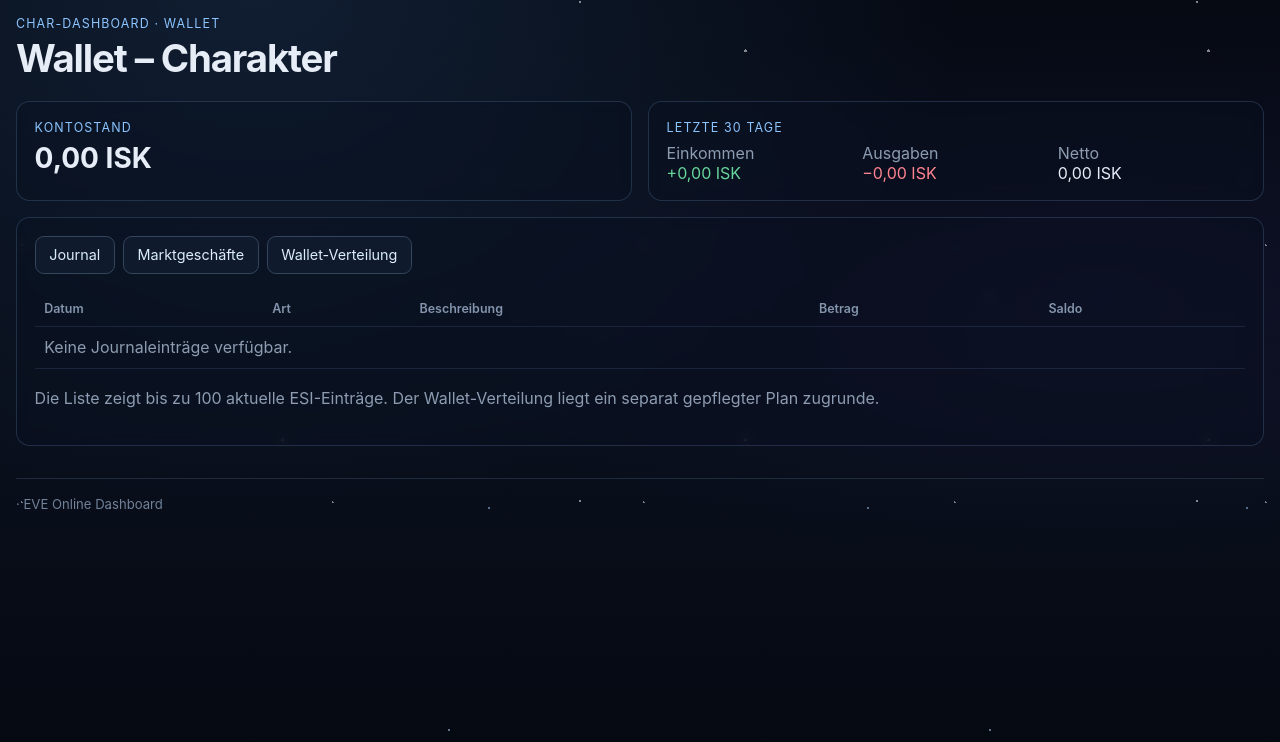
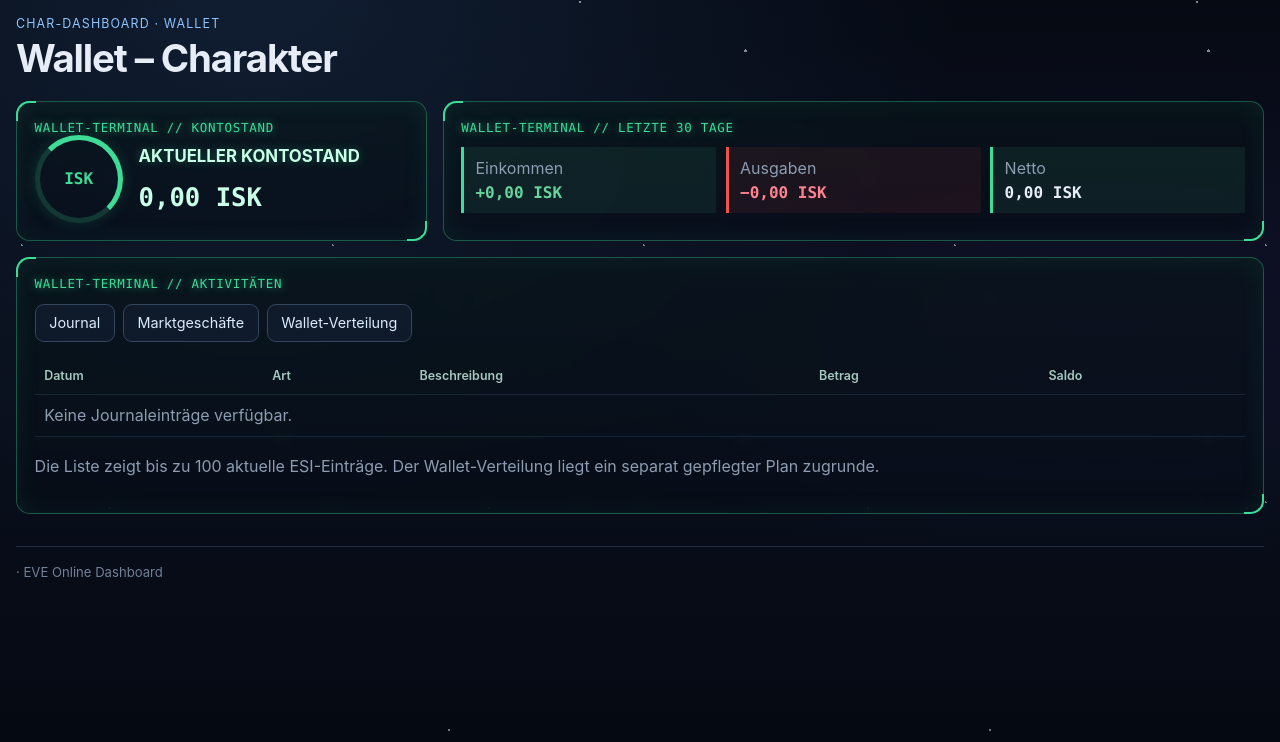
Before and after one commit to Dasags/Eve-Dashboard, a FastAPI app: template app/templates/wallet.html in a window 1280 px wide. Shown: the part 58-800 px from the top of the page. Run offline with FastAPI, Linux system fonts and the light colour scheme; the template is opened without the code that fills it, so the values that code supplies are empty; parts of the project's set-up code (start-up, migrations or seed data) failed here and were passed over.

Commit message:
Style wallet pages like PI terminal
Co-authored-by: Copilot <223556219+Copilot@users.noreply.github.com>

```diff
--- /dev/null
+++ b/app/templates/_terminal_style.html
@@ -0,0 +1,9 @@
+<style>
+  .pi-mono { font-family:ui-monospace,Consolas,monospace; letter-spacing:.06em; }
+  .pi-terminal { position:relative; border-color:rgb(61 220 151 / 35%); box-shadow:0 0 26px rgb(61 220 151 / 8%) inset; background:linear-gradient(180deg,rgb(8 22 24 / 55%),rgb(6 12 22 / 55%)); }
+  .pi-terminal::before,.pi-terminal::after { content:""; position:absolute; width:18px; height:18px; border:2px solid #3ddc97; pointer-events:none; }
+  .pi-terminal::before { top:-1px; left:-1px; border-right:0; border-bottom:0; border-top-left-radius:.85rem; }
+  .pi-terminal::after { bottom:-1px; right:-1px; border-left:0; border-top:0; border-bottom-right-radius:.85rem; }
+  .pi-terminal > .eyebrow { color:#3ddc97; text-shadow:0 0 8px rgb(61 220 151 / 60%); }
+  .pi-terminal h2 { color:#c8ffe6; text-shadow:0 0 10px rgb(61 220 151 / 35%); text-transform:uppercase; font-size:1.05rem; }
+</style>
--- /dev/null
+++ b/app/templates/_wallet_style.html
@@ -0,0 +1,19 @@
+{% include "_terminal_style.html" %}
+<style>
+  .wallet-summary { display:grid; grid-template-columns:minmax(230px,1fr) minmax(0,2fr); gap:1rem; margin-top:1rem; }
+  .wallet-balance { display:flex; align-items:center; gap:1rem; min-width:0; }
+  .wallet-emblem { display:grid; place-items:center; flex:none; width:88px; height:88px; border:5px solid rgb(61 220 151 / 20%); border-top-color:#3ddc97; border-right-color:#3ddc97; border-radius:50%; color:#3ddc97; font:700 1rem ui-monospace,Consolas,monospace; box-shadow:0 0 16px rgb(61 220 151 / 15%); }
+  .wallet-value { color:#c8ffe6; font:700 clamp(1.15rem,2vw,1.8rem) ui-monospace,Consolas,monospace; overflow-wrap:anywhere; }
+  .wallet-metrics { display:grid; grid-template-columns:repeat(3,minmax(0,1fr)); gap:.6rem; margin-top:.75rem; }
+  .wallet-metric { min-width:0; padding:.7rem; border-left:3px solid #3ddc97; background:rgb(61 220 151 / 8%); }
+  .wallet-metric.expense { border-color:#ef5350; background:rgb(239 83 80 / 8%); }
+  .wallet-metric strong { display:block; margin-top:.3rem; overflow-wrap:anywhere; font-family:ui-monospace,Consolas,monospace; }
+  .wallet-positive { color:#67d69c; } .wallet-negative { color:#ff8490; }
+  .wallet-terminal { margin-top:1rem; }
+  .wallet-terminal .toolbar { margin-top:.8rem; }
+  .wallet-terminal .toolbar .primary { border-color:#3ddc97; background:rgb(61 220 151 / 15%); color:#c8ffe6; }
+  .wallet-terminal th { color:#a5c7bd; }
+  .wallet-terminal tbody tr:hover { background:rgb(61 220 151 / 5%); }
+  @media(max-width:800px) { .wallet-summary { grid-template-columns:1fr; } }
+  @media(max-width:560px) { .wallet-metrics { grid-template-columns:1fr; } .wallet-emblem { width:68px; height:68px; } }
+</style>
--- a/app/templates/wallet.html
+++ b/app/templates/wallet.html
@@ -1,25 +1,30 @@
 {% extends "base.html" %}
 {% block title %}Wallet – {{ app_name }}{% endblock %}
+{% block head %}{% include "_wallet_style.html" %}{% endblock %}
 {% block content %}
 <div class="eyebrow">Char-Dashboard · Wallet</div><h1>Wallet – {{ active_character.name if active_character else "Charakter" }}</h1>
 {% set next_url = "/wallet" %}{% include "_char_tiles.html" %}
 {% if needs_scopes %}
-<section class="panel"><h2>Wallet-Berechtigung fehlt</h2><p class="muted">Erlaube den ESI-Scope `esi-wallet.read_character_wallet.v1`, um den persönlichen Kontostand, Journal und Marktgeschäfte zu laden.</p><a class="button primary" href="/auth/login?add_alt=true">EVE-Berechtigungen erneuern</a></section>
+<section class="panel pi-terminal wallet-terminal"><div class="eyebrow pi-mono">WALLET-TERMINAL // BERECHTIGUNG</div><h2>Wallet-Berechtigung fehlt</h2><p class="muted">Erlaube den ESI-Scope <code>esi-wallet.read_character_wallet.v1</code>, um den persönlichen Kontostand, Journal und Marktgeschäfte zu laden.</p><a class="button primary" href="/auth/login?add_alt=true">EVE-Berechtigungen erneuern</a></section>
 {% elif wallet_error %}
-<section class="panel"><h2>Wallet konnte nicht geladen werden</h2><p class="muted">{{ wallet_error }}</p><a class="button primary" href="/auth/chars">Scopes prüfen</a><a class="button" href="/auth/login?add_alt=true">EVE-Berechtigungen erneuern</a></section>
+<section class="panel pi-terminal wallet-terminal"><div class="eyebrow pi-mono">WALLET-TERMINAL // STATUS</div><h2>Wallet konnte nicht geladen werden</h2><p class="muted">{{ wallet_error }}</p><a class="button primary" href="/auth/chars">Scopes prüfen</a><a class="button" href="/auth/login?add_alt=true">EVE-Berechtigungen erneuern</a></section>
 {% else %}
-{% if name_lookup_warning %}<section class="panel"><p class="hint">{{ name_lookup_warning }}</p></section>{% endif %}
-<div class="grid two">
-  <section class="panel"><div class="eyebrow">Kontostand</div><div style="font-size:1.75rem;font-weight:700;margin-top:.4rem">{{ wallet|isk }} ISK</div></section>
-  <section class="panel"><div class="eyebrow">Letzte 30 Tage</div>
-    <div style="display:grid;grid-template-columns:repeat(3,1fr);gap:.5rem;margin-top:.5rem">
-      <div><span class="hint">Einkommen</span><div style="color:#67d69c">+{{ income_30|isk }} ISK</div></div>
-      <div><span class="hint">Ausgaben</span><div style="color:#ff8490">−{{ expenses_30|isk }} ISK</div></div>
-      <div><span class="hint">Netto</span><div>{{ net_30|isk }} ISK</div></div>
+{% if name_lookup_warning %}<section class="panel pi-terminal wallet-terminal"><p class="hint">{{ name_lookup_warning }}</p></section>{% endif %}
+<div class="wallet-summary">
+  <section class="panel pi-terminal">
+    <div class="eyebrow pi-mono">WALLET-TERMINAL // KONTOSTAND</div>
+    <div class="wallet-balance"><div class="wallet-emblem" aria-hidden="true">ISK</div><div><h2>Aktueller Kontostand</h2><div class="wallet-value">{{ wallet|isk }} ISK</div></div></div>
+  </section>
+  <section class="panel pi-terminal"><div class="eyebrow pi-mono">WALLET-TERMINAL // LETZTE 30 TAGE</div>
+    <div class="wallet-metrics">
+      <div class="wallet-metric"><span class="hint">Einkommen</span><strong class="wallet-positive">+{{ income_30|isk }} ISK</strong></div>
+      <div class="wallet-metric expense"><span class="hint">Ausgaben</span><strong class="wallet-negative">−{{ expenses_30|isk }} ISK</strong></div>
+      <div class="wallet-metric"><span class="hint">Netto</span><strong>{{ net_30|isk }} ISK</strong></div>
     </div>
   </section>
 </div>
-<section class="panel" style="margin-top:1rem">
+<section class="panel pi-terminal wallet-terminal">
+  <div class="eyebrow pi-mono">WALLET-TERMINAL // AKTIVITÄTEN</div>
   <div class="toolbar">
     <a class="button {% if view == 'journal' %}primary{% endif %}" href="/wallet?view=journal">Journal</a>
     <a class="button {% if view == 'transactions' %}primary{% endif %}" href="/wallet?view=transactions">Marktgeschäfte</a>
@@ -36,7 +41,7 @@
         <td>{{ item.date[:16]|replace("T"," ") }}</td><td>{{ item.ref_type|replace("_"," ")|title }}</td>
         <td>{{ item.first_party_name }} → {{ item.second_party_name }}</td>
         <td style="color:{{ '#67d69c' if item.amount >= 0 else '#ff8490' }}">{{ "+" if item.amount >= 0 else "−" }}{{ item.amount|abs|isk }} ISK</td>
-        <td>{{ item.balance|isk if item.balance is defined else "—" }} ISK</td>
+        <td>{% if item.balance is defined and item.balance is not none %}{{ item.balance|isk }} ISK{% else %}—{% endif %}</td>
       </tr>{% else %}<tr><td colspan="5" class="muted">Keine Journaleinträge verfügbar.</td></tr>{% endfor %}
     </tbody></table></div>
   {% endif %}
```
Also changed, not shown: app/templates/planetary_industry.html (+1 -7 lines), app/templates/wallet_distribution.html (+11 -9 lines), tests/test_wallet_pages.py (added, +101 -0 lines), README.md.
